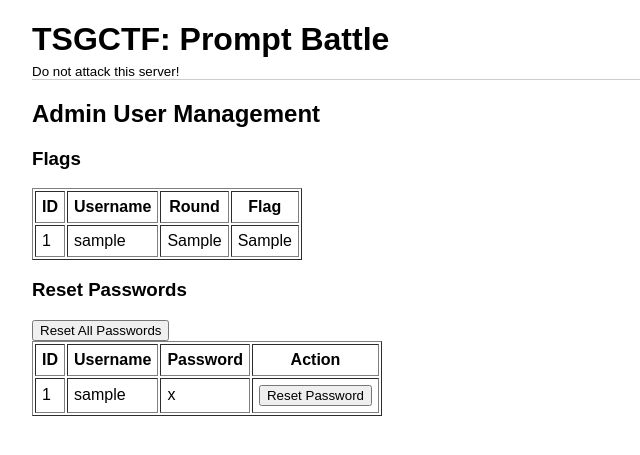
After one commit to Yosshi999/prompt-battle, a FastAPI app: template app/templates/admin_users.html in a window 1280 px wide. The commit adds this page. Shown: the top 455 px of the page, without its empty margins (0-640 px from the left). Run offline with FastAPI, Linux system fonts and the light colour scheme; the template is opened without the code that fills it: most values are stand-ins (such as "Sample title", 1, 10 or a date in 2020).

Commit message:
password reset

```diff
--- a/app/main.py
+++ b/app/main.py
@@ -6,6 +6,7 @@ from fastapi.responses import HTMLResponse, RedirectResponse
 from fastapi.staticfiles import StaticFiles
 from fastapi.templating import Jinja2Templates
 from starlette.middleware.sessions import SessionMiddleware
+from secrets import token_urlsafe
 
 from .db import (
     create_phase,
@@ -650,3 +651,75 @@ def admin_close_phase(request: Request):
             )
 
     return RedirectResponse("/admin", status_code=303)
+
+@app.get("/admin_users", response_class=HTMLResponse)
+def admin_users_page(request: Request):
+    user = require_login(request)
+    if isinstance(user, RedirectResponse):
+        return user
+    if not user["is_admin"]:
+        return RedirectResponse("/dashboard", status_code=303)
+
+    with get_conn() as conn:
+        phase = get_current_phase(conn)
+        flags = conn.execute(
+            """
+            SELECT f.id, f.flag_value, u.username, p.round_no
+            FROM flags f
+            JOIN users u ON u.id = f.owner_user_id
+            JOIN phases p ON p.id = f.phase_id
+            ORDER BY f.id
+            """
+        ).fetchall()
+        users = conn.execute("SELECT * FROM users WHERE is_admin = 0").fetchall()
+    if not flags:
+        flags = []
+
+    flags = [dict(f) for f in flags]
+    return templates.TemplateResponse(
+        request=request,
+        name="admin_users.html",
+        context={"user": user, "flags": flags, "phase": phase, "users": users}
+    )
+
+@app.post("/admin_users")
+def admin_reset_password(request: Request, reset: int = Form(...)):
+    user = require_login(request)
+    if isinstance(user, RedirectResponse):
+        return user
+    if not user["is_admin"]:
+        return RedirectResponse("/dashboard", status_code=303)
+
+    with get_conn() as conn:
+        phase = get_current_phase(conn)
+        users = conn.execute("SELECT * FROM users WHERE is_admin = 0").fetchall()
+        users = [dict(u) for u in users]
+        for u in users:
+            if reset == -1 or u["id"] == reset:
+                # random pass
+                new_password = token_urlsafe(16)
+                conn.execute(
+                    "UPDATE users SET password_hash = ? WHERE id = ?",
+                    (hash_password(new_password), u["id"]),
+                )
+                u["password"] = new_password  # Add the new password to the user dict for display
+
+    with get_conn() as conn:
+        flags = conn.execute(
+            """
+            SELECT f.id, f.flag_value, u.username, p.round_no
+            FROM flags f
+            JOIN users u ON u.id = f.owner_user_id
+            JOIN phases p ON p.id = f.phase_id
+            ORDER BY f.id
+            """
+        ).fetchall()
+    if not flags:
+        flags = []
+
+    flags = [dict(f) for f in flags]
+    return templates.TemplateResponse(
+        request=request,
+        name="admin_users.html",
+        context={"user": user, "users": users, "flags": flags, "phase": phase, "reset_event": True}
+    )
--- /dev/null
+++ b/app/templates/admin_users.html
@@ -0,0 +1,38 @@
+{% extends "base.html" %}
+{% block content %}
+<h2>Admin User Management</h2>
+
+<h3>Flags</h3>
+<table border="1" cellpadding="6">
+  <tr><th>ID</th><th>Username</th><th>Round</th><th>Flag</th></tr>
+  {% for f in flags %}
+  <tr>
+    <td>{{ f.id }}</td>
+    <td>{{ f.username }}</td>
+    <td>{{ f.round_no }}</td>
+    <td>{{ f.flag_value }}</td>
+  </tr>
+  {% endfor %}
+</table>
+
+<h3>Reset Passwords</h3>
+<form method="post" action="/admin_users"><input type="hidden" name="reset" value="-1"><button type="submit">Reset All Passwords</button></form>
+
+<table border="1" cellpadding="6">
+  <tr><th>ID</th><th>Username</th><th>Password</th><th>Action</th></tr>
+  {% for u in users %}
+  <tr>
+    <td>{{ u.id }}</td>
+    <td>{{ u.username }}</td>
+    <td>{{ u.password }}</td>
+    <td>
+      <form method="post" action="/admin_users">
+        <input type="hidden" name="reset" value="{{ u.id }}">
+        <button type="submit">Reset Password</button>
+      </form>
+    </td>
+  </tr>
+  {% endfor %}
+</table>
+
+{% endblock %}
--- a/app/templates/base.html
+++ b/app/templates/base.html
@@ -25,10 +25,11 @@
       {% else %}
         <a role="link" aria-disabled="true" class="disabled">Attack</a>
       {% endif %}
+      <a href="/review">Submissions</a>
       {% if user.is_admin %}
         <a href="/admin">Admin</a>
+        <a href="/admin_users">Admin Users</a>
       {% endif %}
-      <a href="/review">Submissions</a>
       <span class="username">{{ user.username }}</span>
       <form method="post" action="/logout" style="display:inline"><button type="submit">Logout</button></form>
     </nav>
```
